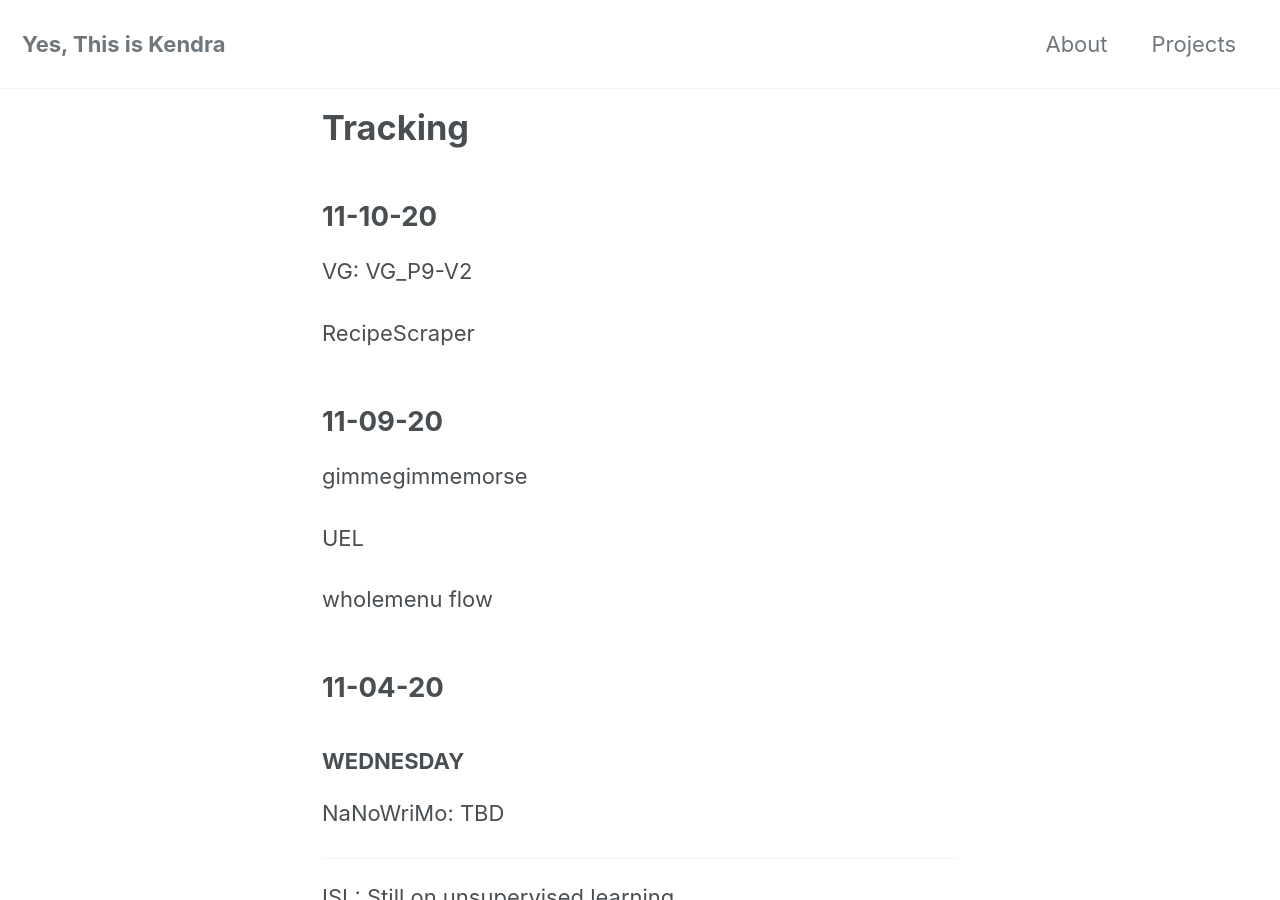
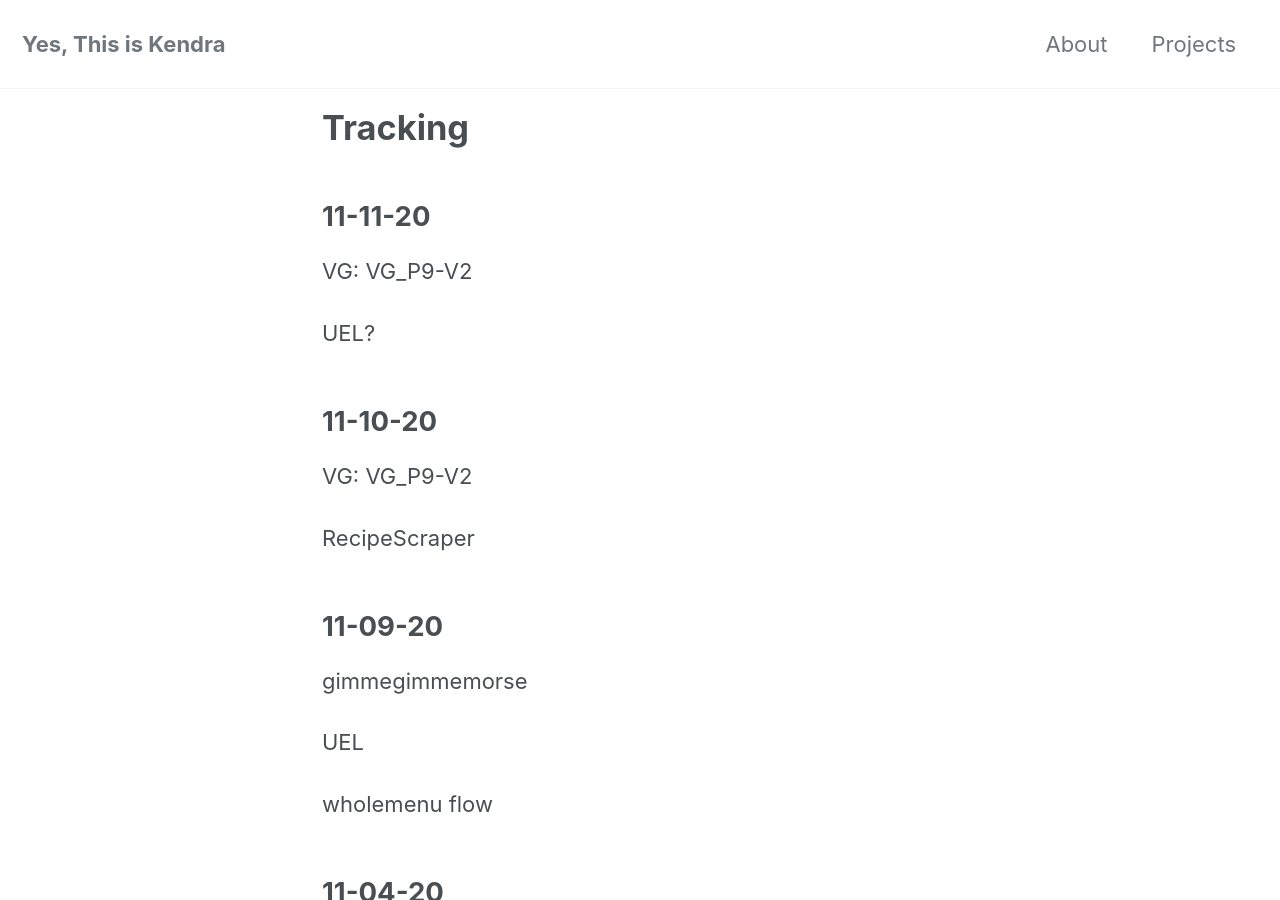
Before and after one commit to yesthisiskendra/yesthisiskendra.github.io, a Jekyll site: the page built from _pages/tracking.md, in a window 1280 px wide and 900 px high. Built offline with Jekyll 4.4.1, drawn with Linux system fonts in a browser that asks for light colours; cached includes are drawn as plain includes; nearby versions of some CDN libraries.

Commit message:
Add tracking

```diff
--- a/_pages/tracking.md
+++ b/_pages/tracking.md
@@ -3,6 +3,12 @@ layout: home
 title: "Tracking"
 permalink: /tracking/
 ---
+
+## 11-11-20
+
+VG: VG_P9-V2
+
+UEL?
 
 ## 11-10-20
 
```
